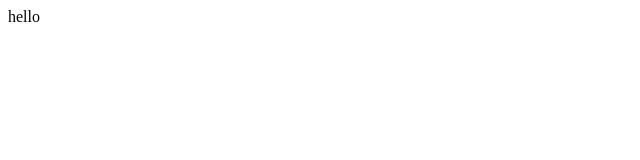
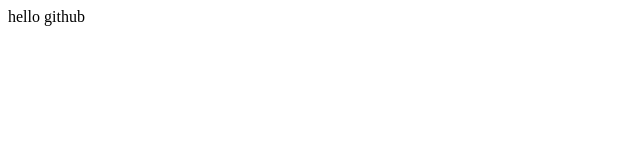
Before and after one commit to kishorekumar1562/repo, a plain HTML site: page index.html in a window 1280 px wide. Shown: the full height of the page, 0-640 px from the left. Drawn offline with Linux system fonts and the light colour scheme.

Commit message:
Update index.html

```diff
--- a/index.html
+++ b/index.html
@@ -1,3 +1,3 @@
 <body>
-<hi> hello
+<hi> hello github
 </body>
```
